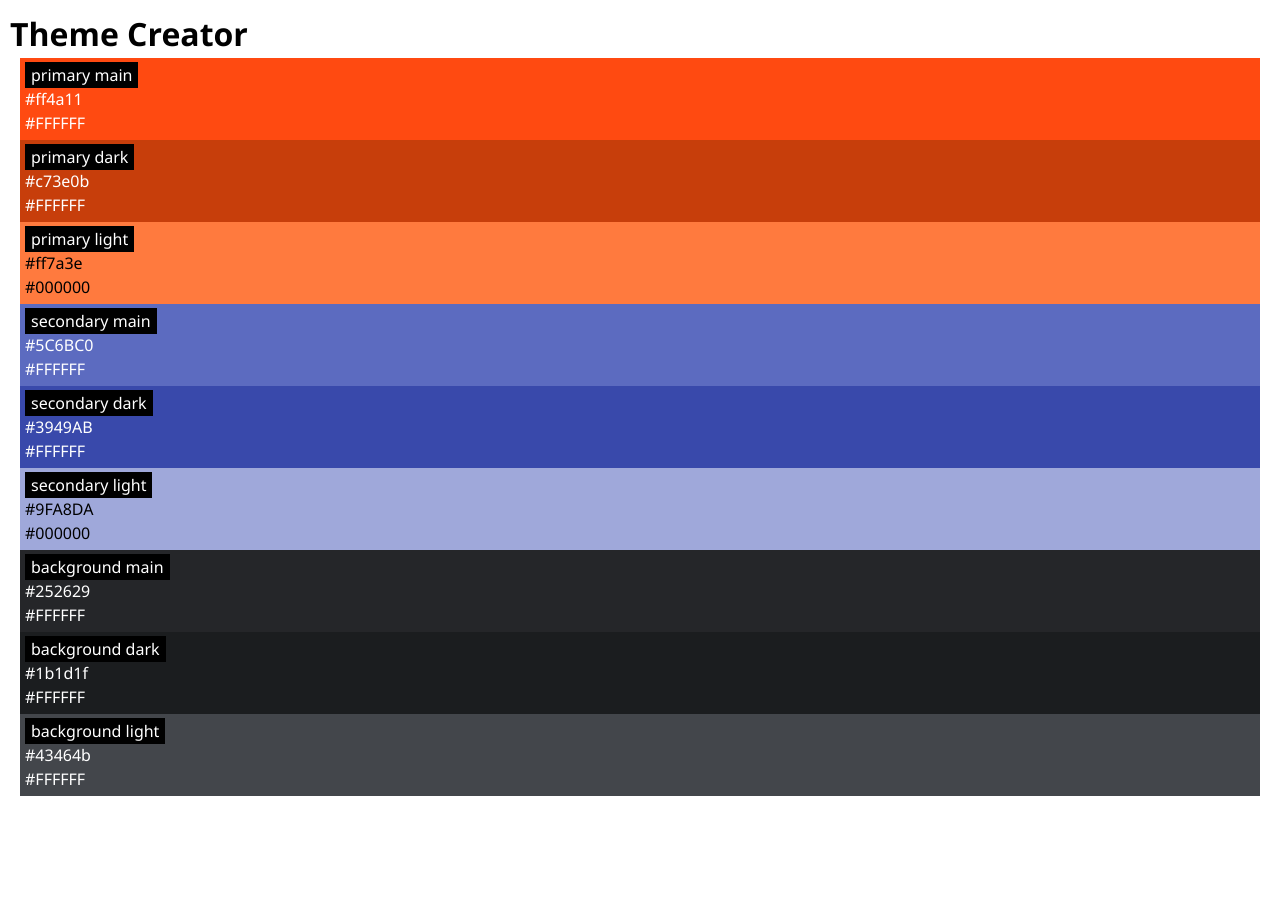
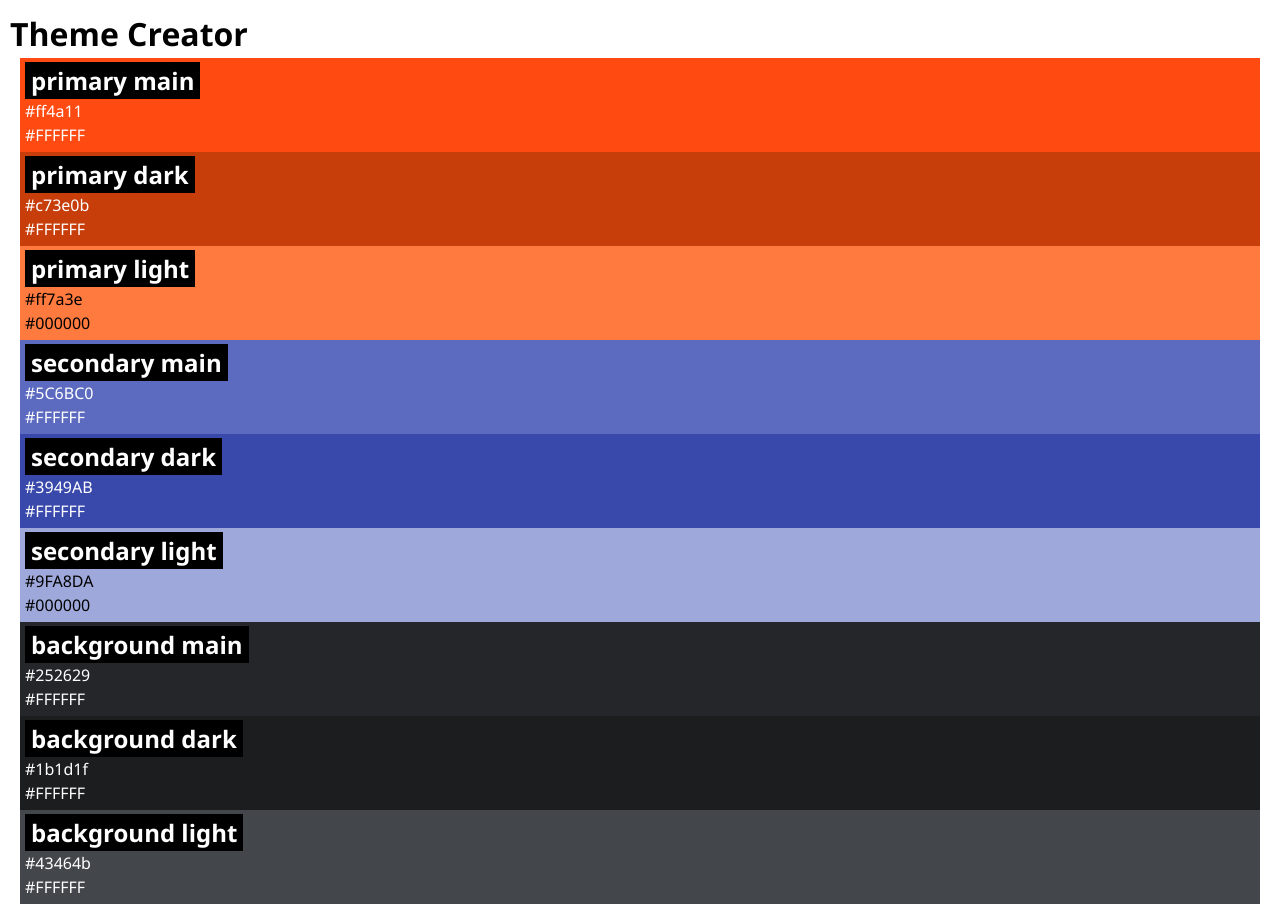
Before and after one commit to doreen-sch/recap-project-4_color-theme-app, a React (Vite) app: page / in a window 1280 px wide. Before the commit the page ends 806 px from the top, so only its background shows below. Built offline with nearby package versions, Linux system fonts and the light colour scheme.

Commit message:
changed p to h2

```diff
--- a/src/Components/Color/Color.jsx
+++ b/src/Components/Color/Color.jsx
@@ -6,7 +6,7 @@ export default function Color({ color }) {
       className="color-card"
       style={{ backgroundColor: color.hex, color: color.contrastText }}
     >
-      <p className="color-card-headline">{color.role}</p>
+      <h2 className="color-card-headline">{color.role}</h2>
       <p>{color.hex}</p>
       <p>{color.contrastText}</p>
     </article>
```
